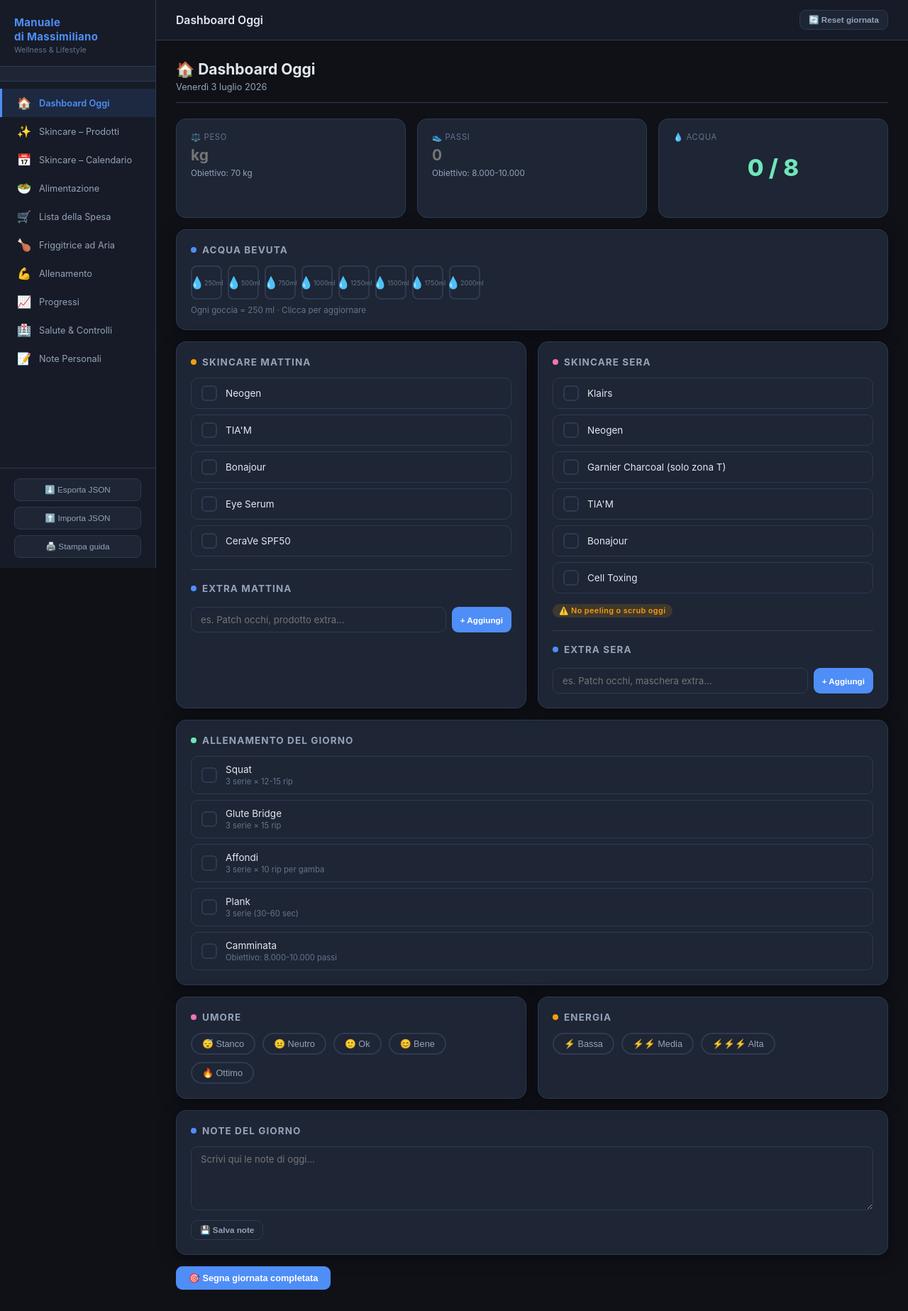
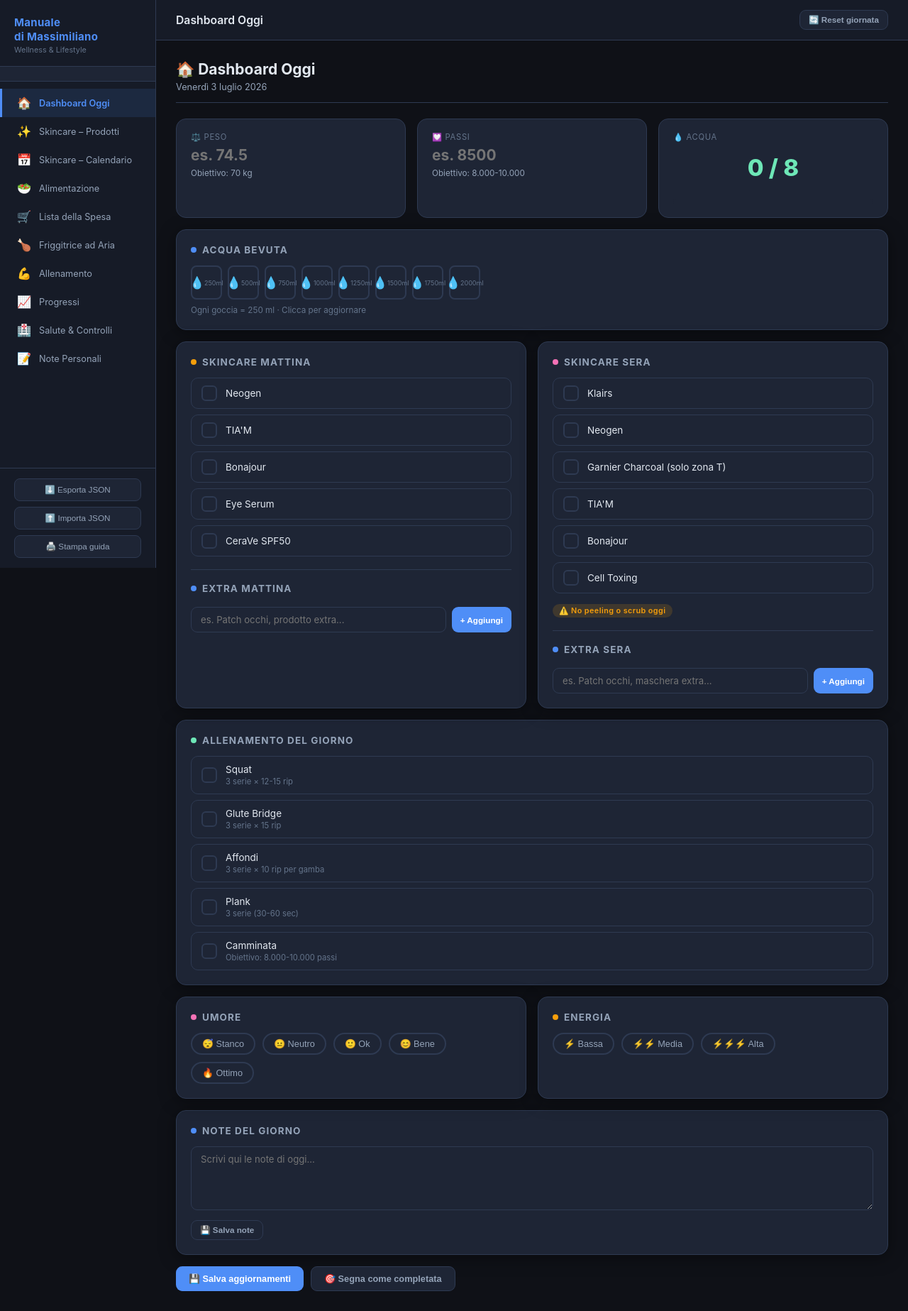
Before and after one commit to fratellopop/manuale-massimiliano, a plain HTML site: page index.html in a window 1280 px wide. Shown: the whole page at 71% size. Drawn offline with nearby package versions, Linux system fonts and the light colour scheme.

Commit message:
Fix: peso e passi come campo testo (no freccette), celebrazione a 70kg

```diff
--- a/index.html
+++ b/index.html
@@ -1079,16 +1079,16 @@ function renderDashboard() {
   <div class="grid-3 mb-16">
     <div class="stat-box">
       <span class="stat-label">⚖️ Peso</span>
-      <input type="number" step="0.1" placeholder="kg" value="${day.weight || ''}"
+      <input type="text" inputmode="decimal" placeholder="es. 74.5" value="${day.weight || ''}"
         style="font-size:1.4rem;font-weight:700;background:transparent;border:none;color:var(--accent2);padding:0;width:100%"
-        onchange="setDayField('weight', this.value)">
-      <span class="stat-sub">Obiettivo: 70 kg</span>
+        onblur="setPeso(this.value)">
+      <span class="stat-sub">${day.weight && parseFloat(day.weight) <= 70 ? '🎉 Obiettivo raggiunto!' : 'Obiettivo: 70 kg'}</span>
     </div>
     <div class="stat-box">
-      <span class="stat-label">👟 Passi</span>
-      <input type="number" placeholder="0" value="${day.steps || ''}"
+      <span class="stat-label">💟 Passi</span>
+      <input type="text" inputmode="numeric" placeholder="es. 8500" value="${day.steps || ''}"
         style="font-size:1.4rem;font-weight:700;background:transparent;border:none;color:var(--accent);padding:0;width:100%"
-        onchange="setDayField('steps', this.value)">
+        onblur="setDayField('steps', this.value)">
       <span class="stat-sub">Obiettivo: 8.000-10.000</span>
     </div>
     <div class="stat-box">
@@ -1207,12 +1207,28 @@ function renderDashboard() {
     </div>
   </div>
 
-  <!-- GIORNATA COMPLETATA -->
+  <!-- AZIONI FONDO -->
   <div class="btn-row">
-    <button class="btn ${day.completed ? 'btn-success' : 'btn-primary'}" onclick="toggleCompleted()">
-      ${day.completed ? '✅ Giornata completata!' : '🎯 Segna giornata completata'}
+    <button class="btn btn-primary" onclick="saveDayManual()">
+      💾 Salva aggiornamenti
+    </button>
+    <button class="btn ${day.completed ? 'btn-success' : 'btn-ghost'}" onclick="toggleCompleted()">
+      ${day.completed ? '✅ Giornata completata' : '🎯 Segna come completata'}
     </button>
   </div>`;
+}
+
+function setPeso(val) {
+  const day = ensureDay();
+  day.weight = val;
+  saveData();
+  const p = parseFloat(val);
+  if (!isNaN(p) && p <= 70) {
+    showToast('🎉 Obiettivo 70 kg raggiunto! Complimenti!');
+    // Aggiorna la sub-label senza re-render completo
+    const labels = document.querySelectorAll('.stat-sub');
+    if (labels[0]) labels[0].textContent = '🎉 Obiettivo raggiunto!';
+  }
 }
 
 function addSkinExtraMatt() {
```
